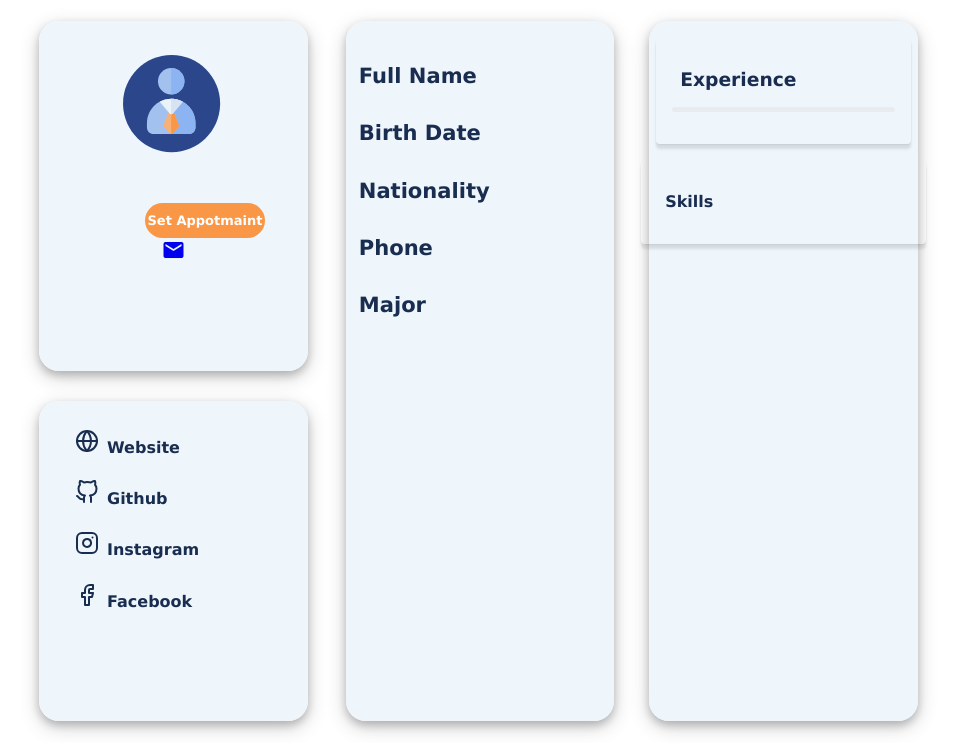
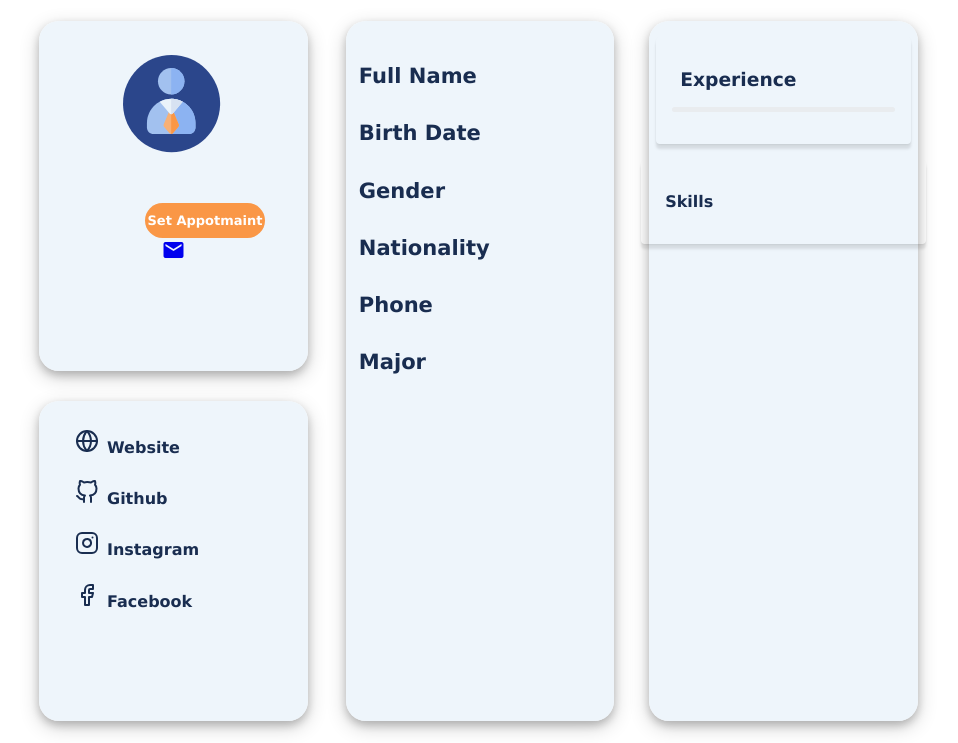
Before and after one commit to RahafNaif/jobHunter, a PHP site: page /JobSeekerViewProf.php in a window 1280 px wide. Shown: the part 149-892 px from the top of the page, without its empty margins (169-1127 px from the left). Run offline with PHP 8.4, Linux system fonts and the light colour scheme; the visitor is signed in with stand-in values (Sample User, id 1); data comes from the database, SQL or seed files in the repository; data that the repository does not hold is empty.

Commit message:
gender update

```diff
--- a/JobSeekerViewProf.php
+++ b/JobSeekerViewProf.php
@@ -256,6 +256,10 @@ else
         <p><?php echo $birthDate ?></p>
       </div>
       <div class="titleAndValueDiv">
+        <h3>Gender</h3>
+        <p><?php echo $gender ?></p>
+      </div>
+      <div class="titleAndValueDiv">
         <h3>Nationality</h3>
         <p> <?php echo $nationality ?></p>
       </div>
```
